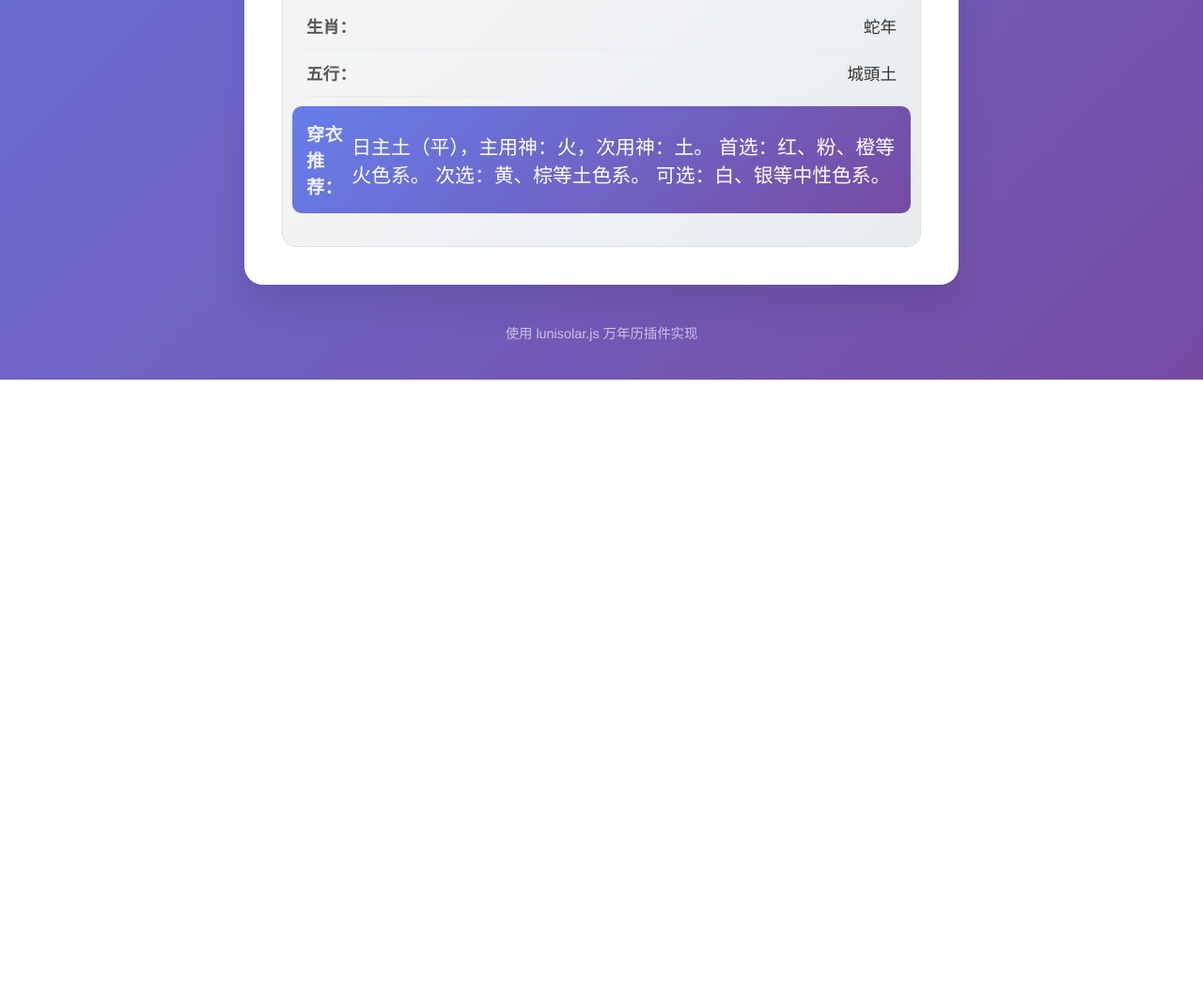
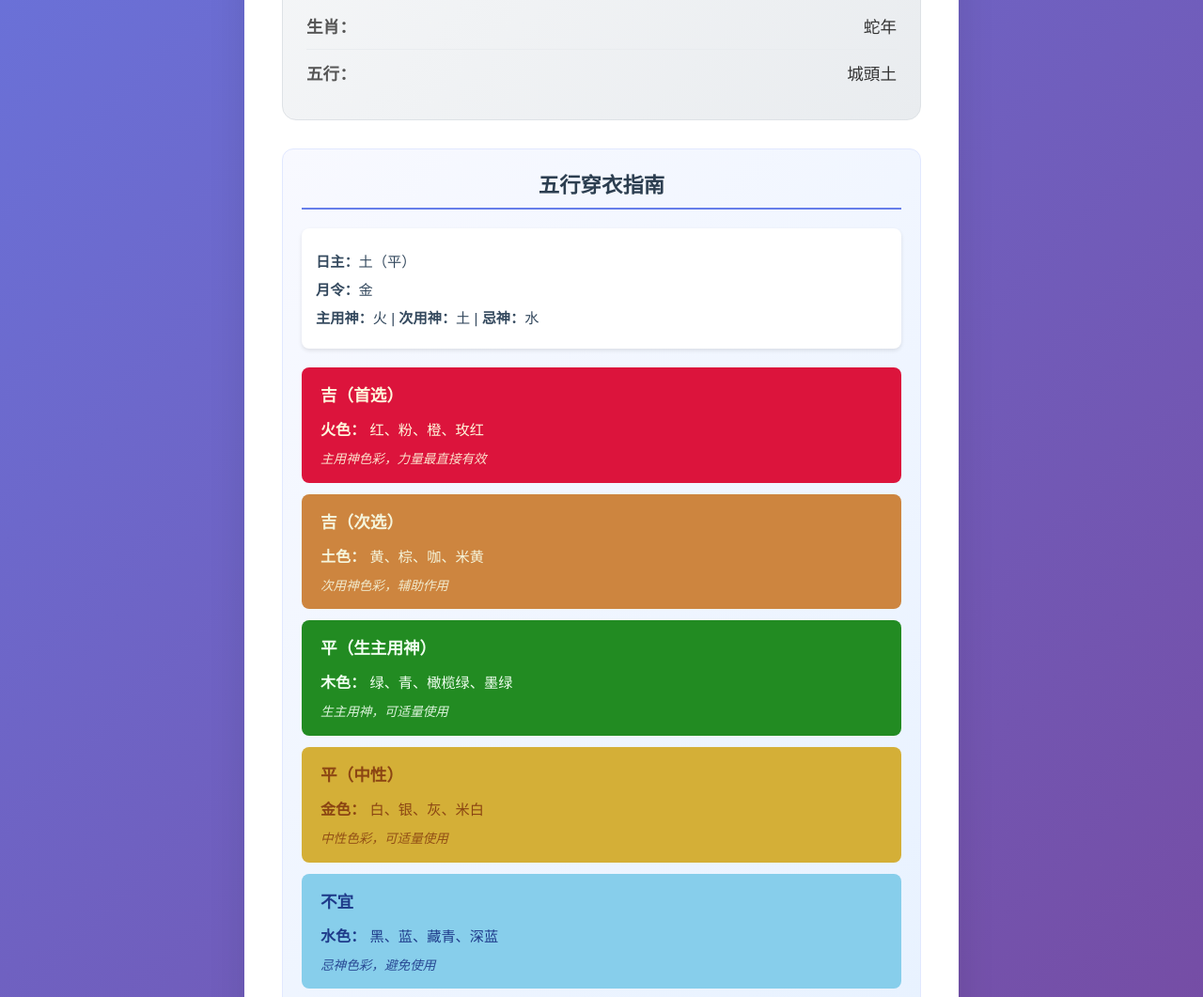
Before and after one commit to xcyymuyu/wannianli, a website: page index.html in a window 1280 px wide. Shown: the part 878-1939 px from the top of the page at 94% size. Before the commit the page ends 1282 px from the top, so only its background shows below. Drawn offline with Linux system fonts and the light colour scheme.

Commit message:
样式调整

```diff
--- a/script.js
+++ b/script.js
@@ -458,7 +458,7 @@ function generateDressRecommendationText(dressGuide) {
 
 /**
  * 显示穿衣指南
- * 在页面上显示详细的穿衣指南HTML
+ * 在页面上显示详细的穿衣指南HTML，按照卡片式布局
  * @param {Object} dressGuide - 穿衣指南对象
  */
 function displayDressGuide(dressGuide) {
@@ -473,10 +473,10 @@ function displayDressGuide(dressGuide) {
                 <p><strong>月令：</strong>${monthWuxing}</p>
                 <p><strong>主用神：</strong>${useGods.mainUseGod} | <strong>次用神：</strong>${useGods.subUseGod} | <strong>忌神：</strong>${useGods.avoidGod}</p>
             </div>
-            <div class="color-levels">
+            <div class="color-cards">
     `
 
-    // 按等级分组显示
+    // 按等级分组显示，使用卡片式布局
     const levelOrder = ['吉（主用）', '吉（次用）', '平（生主）', '平（生次）', '平（中性）', '平', '较不好', '忌']
     const levelNames = {
         '吉（主用）': '吉（首选）',
@@ -489,29 +489,54 @@ function displayDressGuide(dressGuide) {
         '忌': '不宜'
     }
 
+    // 五行对应的高级颜色（统一使用一种颜色）
+    const wuxingColors = {
+        '金': '#D4AF37',  // 金色系 - 经典金色（高级感）
+        '木': '#228B22',  // 木色系 - 森林绿（自然高级）
+        '水': '#87CEEB',  // 水色系 - 浅蓝色（清新高级）
+        '火': '#DC143C',  // 火色系 - 深红色（热情高级）
+        '土': '#CD853F'   // 土色系 - 秘鲁色（温暖高级）
+    }
+
+    // 根据五行属性获取统一颜色
+    const getWuxingColor = (wuxing) => {
+        return wuxingColors[wuxing] || '#f8f9fa'
+    }
+
+    // 根据五行属性确定最佳文字颜色（高级配色）
+    const getTextColorForWuxing = (wuxing) => {
+        const textColors = {
+            '金': '#8B4513',  // 马鞍棕色 - 在金色背景上高级
+            '木': '#F0FFF0',  // 蜜瓜色 - 在绿色背景上清新
+            '水': '#1E3A8A',  // 深蓝色 - 在浅蓝色背景上清晰
+            '火': '#FFF8DC',  // 玉米丝色 - 在红色背景上温暖
+            '土': '#F5F5DC'   // 米色 - 在土色背景上自然
+        }
+        return textColors[wuxing] || '#8B4513'
+    }
+
     levelOrder.forEach(level => {
         const colorsInLevel = Object.entries(guide).filter(([wuxing, data]) => data.level === level)
         if (colorsInLevel.length > 0) {
-            dressGuideHTML += `
-                <div class="color-level ${level.replace(/[（）]/g, '').replace('吉', 'good').replace('平', 'neutral').replace('较不好', 'bad').replace('忌', 'avoid')}">
-                    <h4>${levelNames[level]}</h4>
-                    <div class="color-items">
-            `
+            colorsInLevel.forEach(([wuxing, data]) => {
+                // 根据五行属性获取统一的高级颜色
+                const wuxingColor = getWuxingColor(wuxing)
+                // 根据五行属性确定文字颜色
+                const textColor = getTextColorForWuxing(wuxing)
 
-            colorsInLevel.forEach(([wuxing, data]) => {
                 dressGuideHTML += `
-                    <div class="color-item">
-                        <span class="wuxing-name">${wuxing}色：</span>
-                        <span class="color-list">${data.colors.join('、')}</span>
-                        <span class="description">${data.description}</span>
+                    <div class="color-card wuxing-${wuxing}" style="background: ${wuxingColor};">
+                        <div class="card-content">
+                            <div class="level-title" style="color: ${textColor};">${levelNames[level]}</div>
+                            <div class="wuxing-color">
+                                <span class="wuxing-name" style="color: ${textColor};">${wuxing}色：</span>
+                                <span class="color-list" style="color: ${textColor};">${data.colors.join('、')}</span>
+                            </div>
+                            <div class="color-description" style="color: ${textColor};">${data.description}</div>
+                        </div>
                     </div>
                 `
             })
-
-            dressGuideHTML += `
-                    </div>
-                </div>
-            `
         }
     })
 
@@ -623,6 +648,11 @@ function queryTianganDizhi() {
                     dressRecommendation = `日主${dayMaster}（${strength}），主用神：${useGods.mainUseGod}，次用神：${useGods.subUseGod}`;
                 }
 
+                // 显示详细的穿衣指南卡片
+                if (typeof displayDressGuide === 'function') {
+                    displayDressGuide(dressGuide);
+                }
+
                 console.log('五行穿衣推荐计算完成:', dressGuide);
             } else {
                 console.warn('calculateDressGuide函数未找到，请确保script.js已正确加载');
@@ -642,16 +672,11 @@ function queryTianganDizhi() {
         document.getElementById('zodiac').textContent = zodiacAnimal;
         document.getElementById('wuxing').textContent = wuxingInfo;
 
-        // 添加穿衣推荐显示
-        let dressElement = document.getElementById('dressRecommendation');
-        if (!dressElement) {
-            // 如果没有穿衣推荐元素，创建一个
-            dressElement = document.createElement('div');
-            dressElement.className = 'result-item highlight';
-            dressElement.innerHTML = '<span class="label">穿衣推荐：</span><span class="value" id="dressRecommendationValue"></span>';
-            document.querySelector('.result-card').appendChild(dressElement);
+        // 移除已存在的穿衣推荐元素（如果存在）
+        const existingDressElement = document.getElementById('dressRecommendation');
+        if (existingDressElement) {
+            existingDressElement.remove();
         }
-        document.getElementById('dressRecommendationValue').textContent = dressRecommendation;
 
         // 显示结果区域
         document.getElementById('resultSection').style.display = 'block';
--- a/style.css
+++ b/style.css
@@ -268,7 +268,7 @@ footer {
     100% { transform: rotate(360deg); }
 }
 
-/* 五行穿衣指南样式 */
+/* 五行穿衣指南样式 - 卡片式布局 */
 .dress-guide-section {
     margin-top: 30px;
     padding: 20px;
@@ -300,110 +300,95 @@ footer {
     font-size: 0.95em;
 }
 
-.color-levels {
+/* 卡片容器 - 长条布局 */
+.color-cards {
     display: flex;
     flex-direction: column;
-    gap: 15px;
+    gap: 12px;
+    margin-top: 20px;
 }
 
-.color-level {
+/* 单个颜色卡片 - 简洁底板设计 */
+.color-card {
     border-radius: 8px;
-    padding: 15px;
-    box-shadow: 0 2px 6px rgba(0,0,0,0.1);
+    padding: 16px 20px;
+    overflow: hidden;
+    height: auto;
+    min-height: 80px;
+    display: flex;
+    flex-direction: column;
+    position: relative;
+    align-items: stretch;
 }
 
-.color-level.good主用 {
-    background: linear-gradient(135deg, #ff6b6b 0%, #ff8e8e 100%);
-    color: white;
+/* 卡片内容 - 简洁布局 */
+.card-content {
+    display: flex;
+    flex-direction: column;
+    justify-content: center;
+    gap: 8px;
+    height: 100%;
 }
 
-.color-level.good次用 {
-    background: linear-gradient(135deg, #4ecdc4 0%, #6ed5cd 100%);
-    color: white;
+/* 等级标题 */
+.level-title {
+    font-size: 1.1em;
+    font-weight: bold;
+    margin-bottom: 4px;
 }
 
-.color-level.neutral生主 {
-    background: linear-gradient(135deg, #a8e6cf 0%, #7fcdcd 100%);
-    color: #2d3436;
-}
-
-.color-level.neutral生次 {
-    background: linear-gradient(135deg, #b8e6b8 0%, #a8e6a8 100%);
-    color: #2d3436;
-}
-
-.color-level.neutral中性 {
-    background: linear-gradient(135deg, #ffeaa7 0%, #fdcb6e 100%);
-    color: #2d3436;
-}
-
-.color-level.neutral {
-    background: linear-gradient(135deg, #fdcb6e 0%, #e17055 100%);
-    color: white;
-}
-
-.color-level.bad {
-    background: linear-gradient(135deg, #a29bfe 0%, #6c5ce7 100%);
-    color: white;
-}
-
-.color-level.avoid {
-    background: linear-gradient(135deg, #636e72 0%, #2d3436 100%);
-    color: white;
-}
-
-.color-level h4 {
-    margin: 0 0 12px 0;
-    font-size: 1.1em;
-    font-weight: bold;
-}
-
-.color-items {
-    display: flex;
-    flex-direction: column;
-    gap: 8px;
-}
-
-.color-item {
-    display: flex;
-    align-items: center;
-    gap: 10px;
-    padding: 8px 12px;
-    background: rgba(255,255,255,0.2);
-    border-radius: 6px;
-    font-size: 0.9em;
+/* 五行颜色信息 - 简洁布局 */
+.wuxing-color {
+    margin-bottom: 4px;
 }
 
 .wuxing-name {
     font-weight: bold;
-    min-width: 60px;
+    font-size: 1em;
 }
 
 .color-list {
-    color: #f8f9fa;
     font-weight: 500;
+    font-size: 0.95em;
 }
 
-.description {
+/* 颜色描述 - 简洁风格 */
+.color-description {
     font-size: 0.85em;
     opacity: 0.9;
     font-style: italic;
+    line-height: 1.3;
 }
 
-/* 响应式设计 */
+/* 响应式设计 - 简洁布局 */
 @media (max-width: 768px) {
     .dress-guide-section {
         margin-top: 20px;
         padding: 15px;
     }
 
-    .color-item {
-        flex-direction: column;
-        align-items: flex-start;
-        gap: 5px;
+    .color-cards {
+        gap: 10px;
+    }
+
+    .color-card {
+        padding: 12px 16px;
+        min-height: 70px;
+    }
+
+    .level-title {
+        font-size: 1em;
     }
 
     .wuxing-name {
-        min-width: auto;
+        font-size: 0.9em;
+    }
+
+    .color-list {
+        font-size: 0.9em;
+    }
+
+    .color-description {
+        font-size: 0.8em;
     }
 }
```
